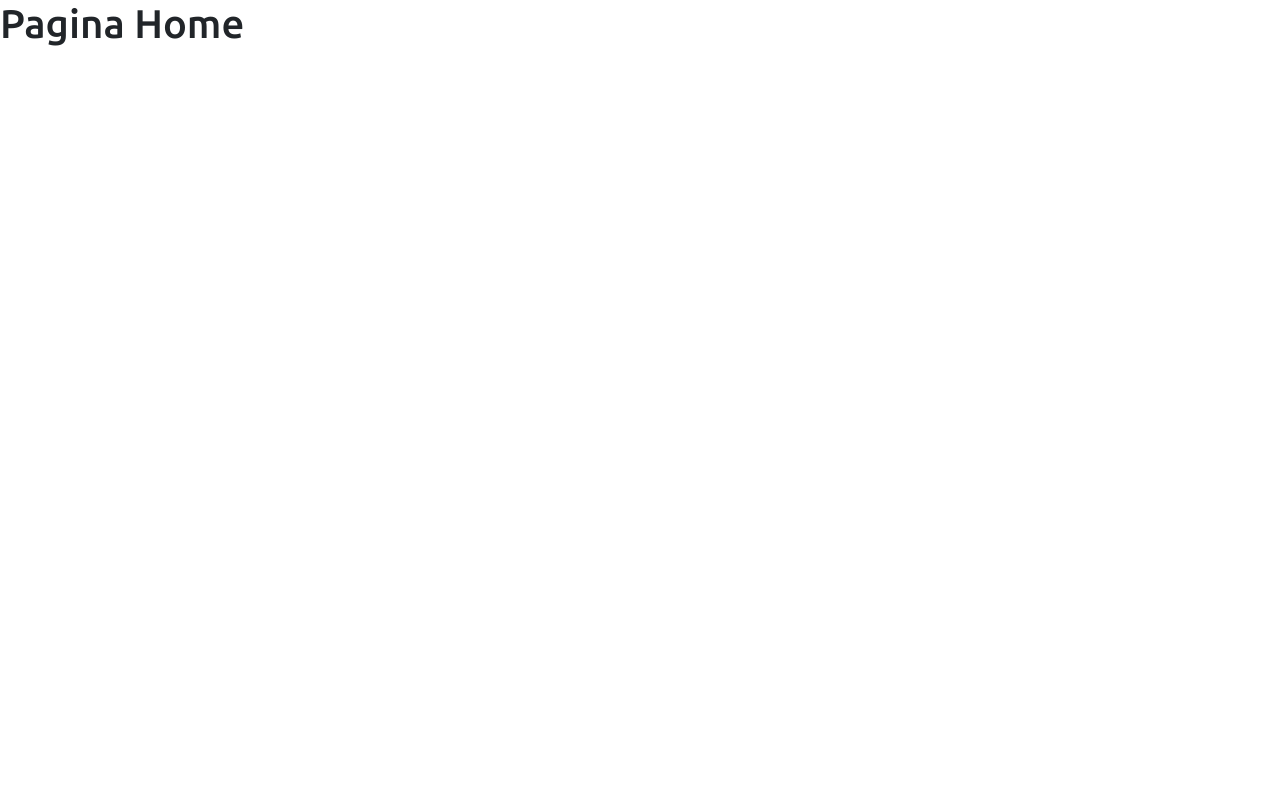
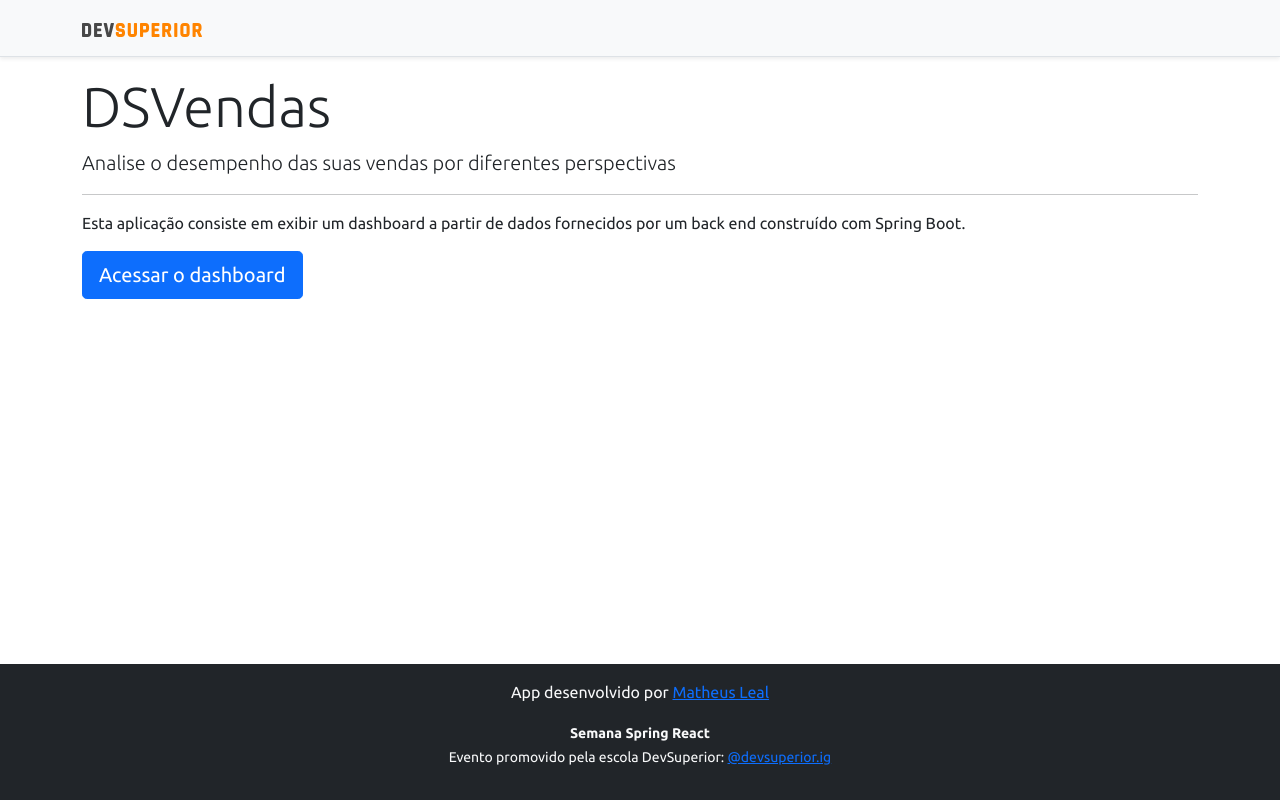
Before and after one commit to matheusleal55/ProjectSpring, a React (Create React App) app in the folder frontend/: page / in a window 1280 px wide. Built offline with nearby package versions, Linux system fonts and the light colour scheme.

Commit message:
Home, navigation

```diff
--- a/frontend/src/pages/Home/index.tsx
+++ b/frontend/src/pages/Home/index.tsx
@@ -1,12 +1,29 @@
+import Footer from "components/Footer";
+import NavBar from "components/NavBar";
+import { Link } from "react-router-dom";
 
 const Home = () => {
     return (
-      <div>
+        <>
 
-          <h1>Pagina Home</h1>
+            <NavBar/>
+            <div className="container">
+                <div className="jumbotron">
+                    <h1 className="display-4">DSVendas</h1>
+                    <p className="lead">Analise o desempenho das suas vendas por diferentes perspectivas</p>
+                    <hr />
+                    <p>Esta aplicação consiste em exibir um dashboard a partir de dados fornecidos por um back end construído com Spring Boot.</p>
+                    <Link className="btn btn-primary btn-lg" to="/dashboard">
+                        Acessar o dashboard
+                    </Link>
+                </div>
+            </div>
+            <Footer />
+            </>
 
-      </div>
+
+
     );
-  }
+}
 
 export default Home;
```
